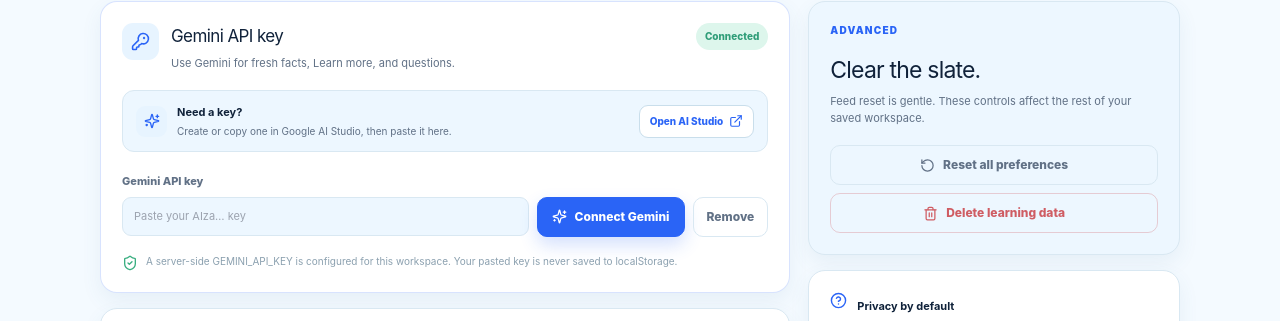
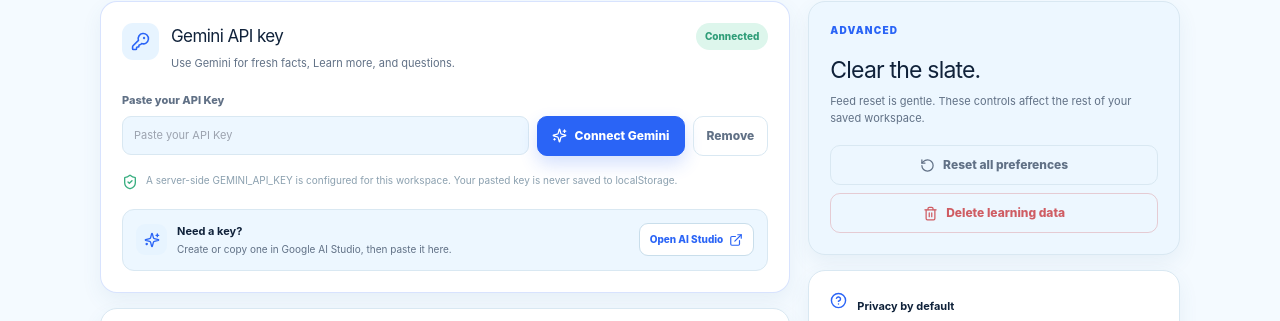
Before and after one commit to stiwarilbj/Learned_Media, a Next.js app in the folder Website/: page / in a window 1280 px wide. Both pictures are taken after a click on the button "Open account settings". Shown: the part 314-635 px from the top of the page. Built offline with nearby package versions, Linux system fonts and the light colour scheme; no server answers.

Commit message:
Reorder API key setup fields

```diff
--- a/Website/components/learned-media/SettingsView.tsx
+++ b/Website/components/learned-media/SettingsView.tsx
@@ -52,6 +52,19 @@
               <span className={`status-dot ${status}`}>{statusCopy[status]}</span>
             </div>
 
+            <label className="field-label" htmlFor="gemini-key">Paste your API Key</label>
+            <div className="key-input-row">
+              <input id="gemini-key" type="password" value={apiKey} onChange={(event) => onApiKeyChange(event.target.value)} onKeyDown={(event) => { if (event.key === "Enter") { event.preventDefault(); onTestConnection(); } }} placeholder="Paste your API Key" autoComplete="new-password" aria-describedby="gemini-key-note" />
+              <div className="key-actions">
+                <button type="button" className="primary-button small" onClick={onTestConnection} disabled={status === "testing"}><Icon name="sparkles" size={15} /> {status === "testing" ? "Connecting…" : "Connect Gemini"}</button>
+                <button type="button" className="ghost-button" onClick={onRemoveKey}>Remove</button>
+              </div>
+            </div>
+            <div className="security-note" id="gemini-key-note">
+              <Icon name="shield" size={16} />
+              <span>{serverConfigured ? "A server-side GEMINI_API_KEY is configured for this workspace. Your pasted key is never saved to localStorage." : "Your pasted key is held in memory for this session, sent only when Gemini is requested, and never saved to localStorage."}</span>
+            </div>
+
             <div className="api-key-guide">
               <div className="api-key-guide-icon"><Icon name="sparkles" size={16} /></div>
               <div className="api-key-guide-copy">
@@ -61,19 +74,6 @@
               <a className="api-key-link" href={AI_STUDIO_KEY_URL} target="_blank" rel="noreferrer">
                 Open AI Studio <Icon name="external" size={14} />
               </a>
-            </div>
-
-            <label className="field-label" htmlFor="gemini-key">Gemini API key</label>
-            <div className="key-input-row">
-              <input id="gemini-key" type="password" value={apiKey} onChange={(event) => onApiKeyChange(event.target.value)} onKeyDown={(event) => { if (event.key === "Enter") { event.preventDefault(); onTestConnection(); } }} placeholder="Paste your AIza… key" autoComplete="new-password" aria-describedby="gemini-key-note" />
-              <div className="key-actions">
-                <button type="button" className="primary-button small" onClick={onTestConnection} disabled={status === "testing"}><Icon name="sparkles" size={15} /> {status === "testing" ? "Connecting…" : "Connect Gemini"}</button>
-                <button type="button" className="ghost-button" onClick={onRemoveKey}>Remove</button>
-              </div>
-            </div>
-            <div className="security-note" id="gemini-key-note">
-              <Icon name="shield" size={16} />
-              <span>{serverConfigured ? "A server-side GEMINI_API_KEY is configured for this workspace. Your pasted key is never saved to localStorage." : "Your pasted key is held in memory for this session, sent only when Gemini is requested, and never saved to localStorage."}</span>
             </div>
           </section>
 
```
